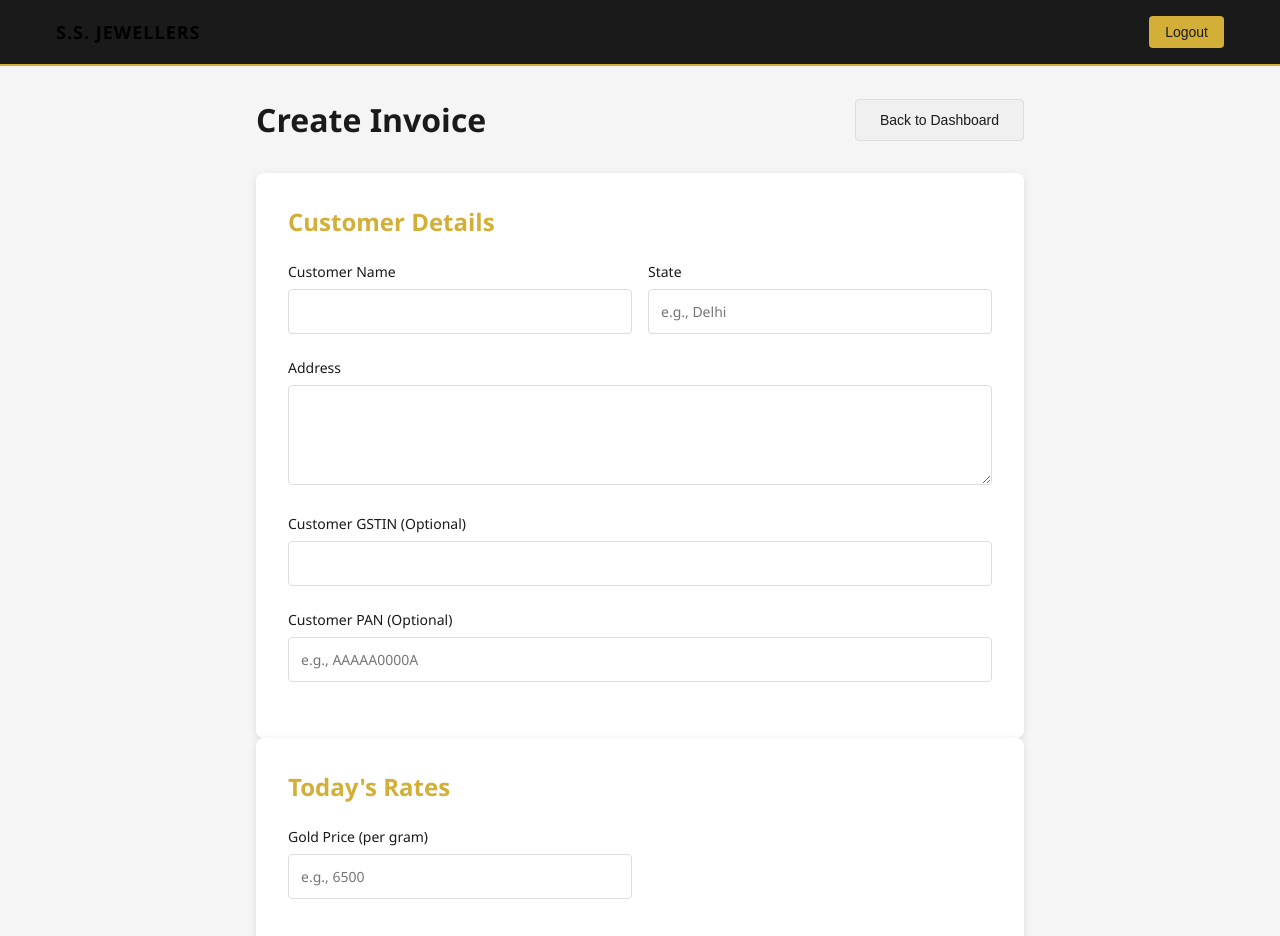
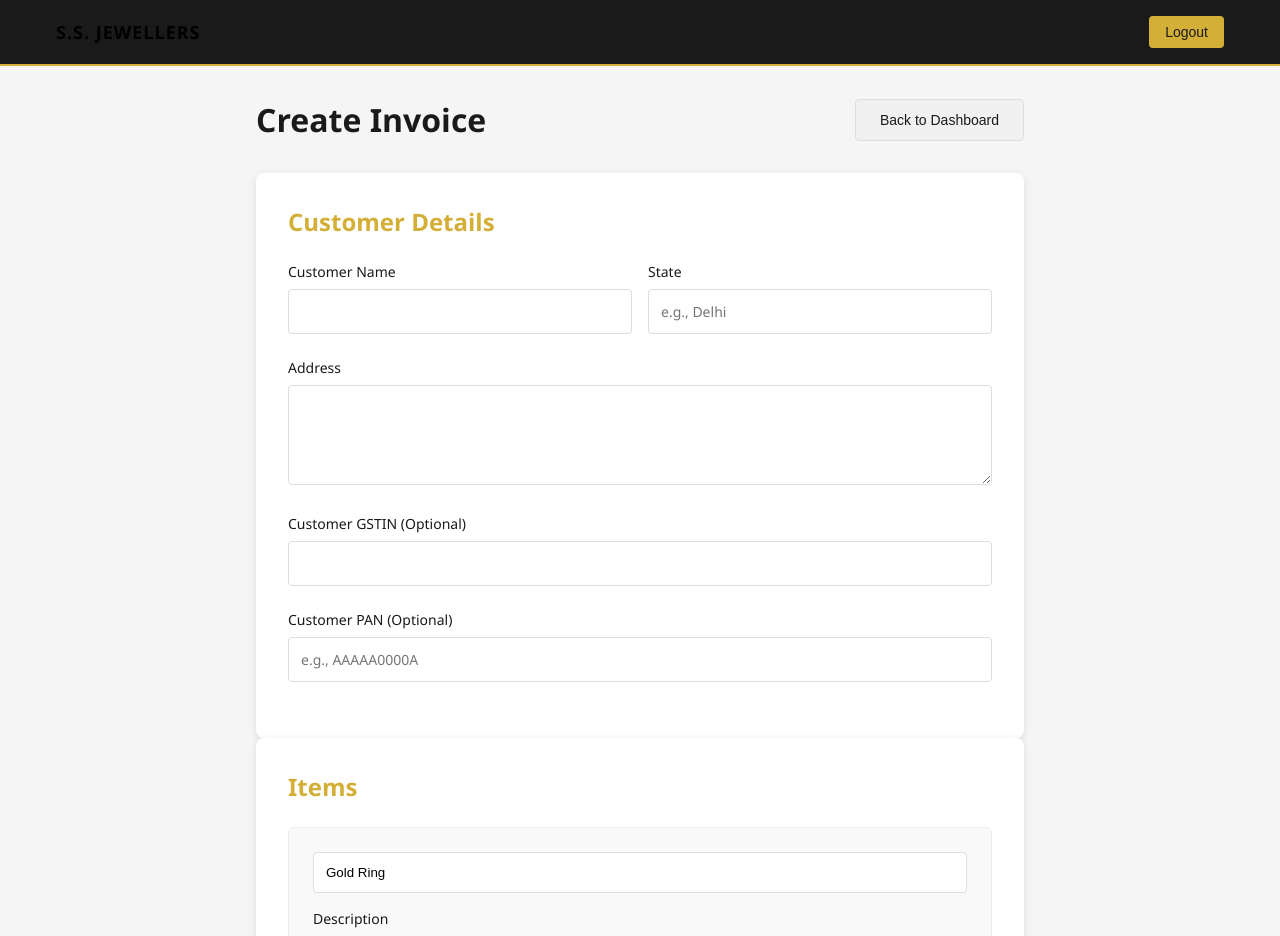
Before and after one commit to shivamanand1992-creator/jewellery-invoicing, a React app: page /create-invoice in a window 1280 px wide. Shown: the top 936 px of the page. Built offline with nearby package versions, Linux system fonts and the light colour scheme; sample sign-in values are in the browser's storage.

Commit message:
Fix: Remove global gold/silver price, show gem price in preview, simplify form

```diff
--- a/src/pages/CreateInvoice.js
+++ b/src/pages/CreateInvoice.js
@@ -8,8 +8,6 @@ function CreateInvoice({ token }) {
   const [customerState, setCustomerState] = useState('');
   const [customerGstin, setCustomerGstin] = useState('');
   const [customerPan, setCustomerPan] = useState('');
-  const [goldPrice, setGoldPrice] = useState('');
-  const [silverPrice, setSilverPrice] = useState('');
   const [items, setItems] = useState([
     { item_type: 'Gold Ring', description: '', gross_weight: '', net_weight: '', selling_price_per_gram: '', gemstone_price: '', making_charge_percent: '', flat_price: '', use_flat_price: false }
   ]);
@@ -41,18 +39,17 @@ function CreateInvoice({ token }) {
     setError('');
 
     // Validate required fields
-    if (!customerName || !goldPrice) {
-      setError('Please fill in customer name and gold price');
+    if (!customerName) {
+      setError('Please fill in customer name');
       return;
     }
 
-    // Check if silver price is needed
-    if (items.some(item => item.item_type.includes('Silver') && !item.use_flat_price) && !silverPrice) {
-      setError('Please fill in silver price for weight-based silver items');
+    // Validate selling prices and weights for non-flat-price items
+    if (items.some(item => !item.use_flat_price && !item.selling_price_per_gram)) {
+      setError('Please fill in selling price for weight-based items');
       return;
     }
 
-    // Validate weights only for non-flat-price items
     if (items.some(item => !item.use_flat_price && !item.net_weight && item.item_type !== 'Making Charge')) {
       setError('Please fill in net weight for weight-based items');
       return;
@@ -81,8 +78,6 @@ function CreateInvoice({ token }) {
           customer_state: customerState,
           customer_gstin: customerGstin,
           customer_pan: customerPan,
-          gold_price: parseFloat(goldPrice),
-          silver_price: parseFloat(silverPrice),
           items: items.map(item => ({
             item_type: item.item_type,
             description: item.description,
@@ -176,38 +171,6 @@ function CreateInvoice({ token }) {
               maxLength="10"
               disabled={loading}
             />
-          </div>
-        </div>
-
-        <div className="card">
-          <h2 style={{ marginBottom: '1.5rem', color: '#d4af37' }}>Today's Rates</h2>
-
-          <div className="grid">
-            <div className="form-group">
-              <label>Gold Price (per gram)</label>
-              <input
-                type="number"
-                step="0.01"
-                value={goldPrice}
-                onChange={(e) => setGoldPrice(e.target.value)}
-                placeholder="e.g., 6500"
-                disabled={loading}
-              />
-            </div>
-
-            {items.some(item => item.item_type.includes('Silver') && !item.use_flat_price) && (
-              <div className="form-group">
-                <label>Silver Price (per gram)</label>
-                <input
-                  type="number"
-                  step="0.01"
-                  value={silverPrice}
-                  onChange={(e) => setSilverPrice(e.target.value)}
-                  placeholder="e.g., 75"
-                  disabled={loading}
-                />
-              </div>
-            )}
           </div>
         </div>
 
@@ -427,7 +390,9 @@ function CreateInvoice({ token }) {
               <thead>
                 <tr style={{ backgroundColor: '#f0f0f0', borderBottom: '2px solid #333' }}>
                   <th style={{ padding: '0.5rem', textAlign: 'left' }}>Item</th>
-                  <th style={{ padding: '0.5rem', textAlign: 'right' }}>Weight</th>
+                  <th style={{ padding: '0.5rem', textAlign: 'right' }}>Gross Wt</th>
+                  <th style={{ padding: '0.5rem', textAlign: 'right' }}>Net Wt</th>
+                  <th style={{ padding: '0.5rem', textAlign: 'right' }}>Gem Price</th>
                   <th style={{ padding: '0.5rem', textAlign: 'right' }}>Amount</th>
                   <th style={{ padding: '0.5rem', textAlign: 'right' }}>GST</th>
                   <th style={{ padding: '0.5rem', textAlign: 'right' }}>Total</th>
@@ -451,6 +416,12 @@ function CreateInvoice({ token }) {
                       <td style={{ padding: '0.5rem', textAlign: 'left' }}>{item.item_type}</td>
                       <td style={{ padding: '0.5rem', textAlign: 'right' }}>
                         {item.use_flat_price ? '-' : `${item.gross_weight}g`}
+                      </td>
+                      <td style={{ padding: '0.5rem', textAlign: 'right' }}>
+                        {item.use_flat_price ? '-' : `${item.net_weight}g`}
+                      </td>
+                      <td style={{ padding: '0.5rem', textAlign: 'right' }}>
+                        {item.gemstone_price ? `₹${parseFloat(item.gemstone_price).toFixed(2)}` : '-'}
                       </td>
                       <td style={{ padding: '0.5rem', textAlign: 'right' }}>₹{itemAmount.toFixed(2)}</td>
                       <td style={{ padding: '0.5rem', textAlign: 'right' }}>₹{gstAmount.toFixed(2)}</td>
```
Also changed, not shown: 1 other file (tests, documents, lock files or other folders).
